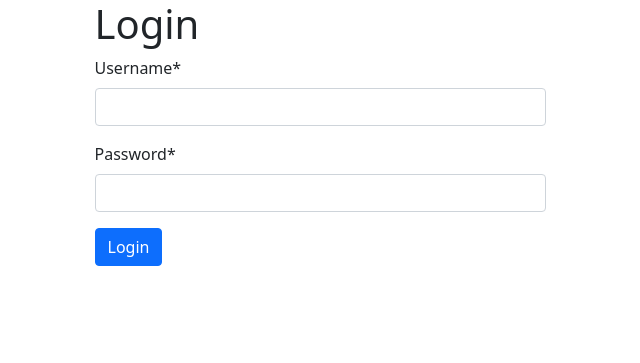
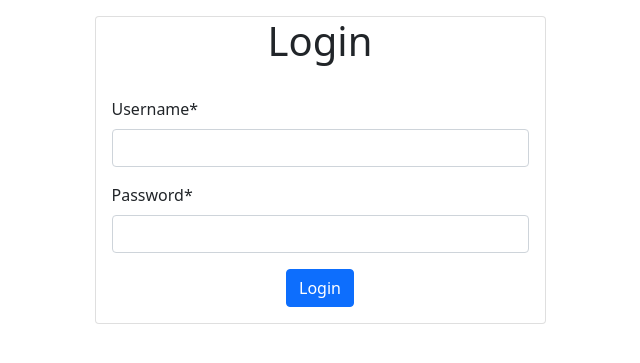
Before and after one commit to OttoLindholm/factorio-blueprint-library, a Django app: page /users/login/ in a window 1280 px wide. Shown: the top 363 px of the page, without its empty margins (320-960 px from the left). Run offline with Django 5.2, Linux system fonts and the light colour scheme; some libraries are stand-ins or nearby versions.

Commit message:
Put login form into card

```diff
--- a/templates/registration/login.html
+++ b/templates/registration/login.html
@@ -6,19 +6,27 @@
   <div class="container">
     <div class="row d-flex justify-content-center">
       <div class="col-12 col-md-5">
+        <div class="card mt-3">
+
+          <div class="card-title text-center">
+            <h1>Login</h1>
+          </div>
+
+          <div class="card-body">
             {% if form.errors %}
               <p>Your username and password didn't match. Please try again.</p>
             {% endif %}
 
-        <h1>Login</h1>
-
             <form method="post" action="{% url 'bp_manager:user-login' %}">
               {% csrf_token %}
               {{ form|crispy }}
-
+              <div class="d-grid justify-content-center">
                 <input type="submit" value="Login" class="btn btn-primary"/>
                 <input type="hidden" name="next" value="{{ next }}"/>
+              </div>
             </form>
+          </div>
+        </div>
       </div>
 
     </div>
```
Lines whose indentation alone changed are shown as unchanged.
